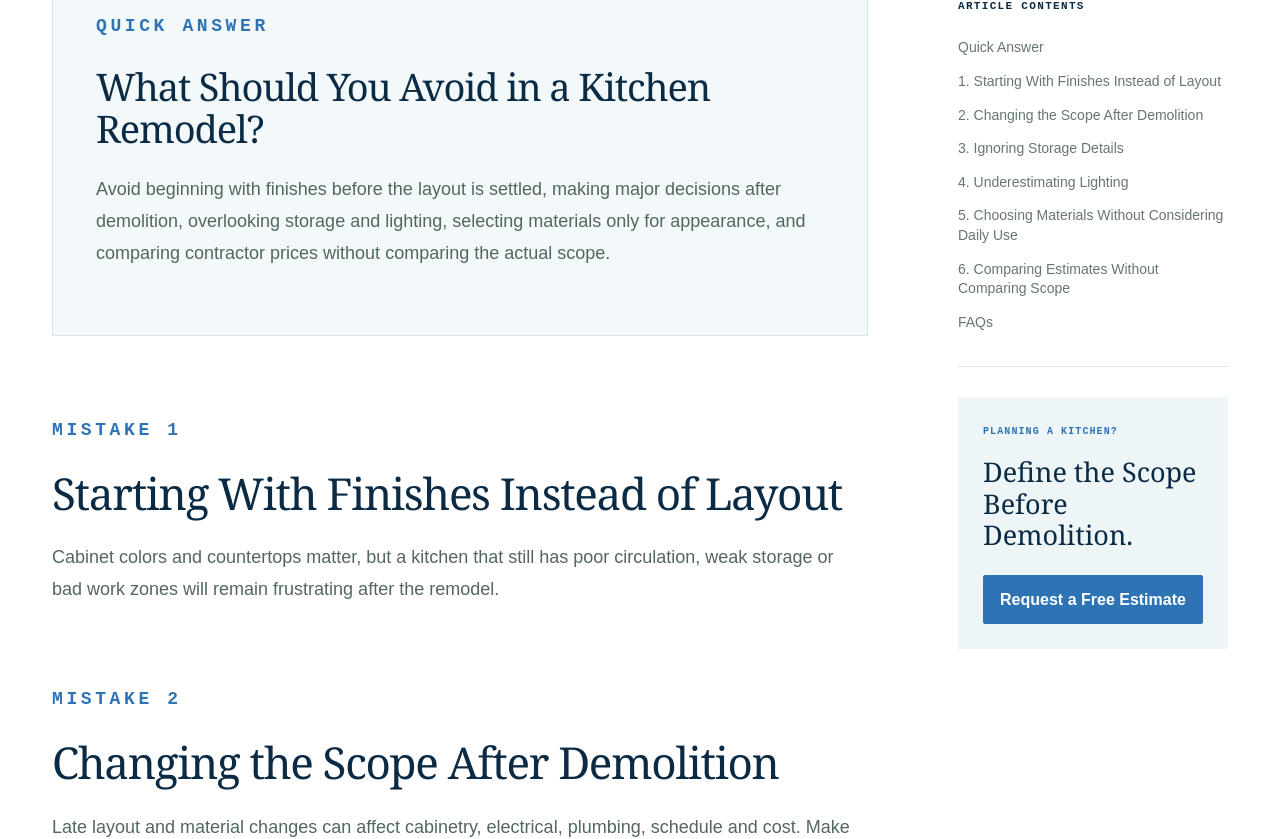
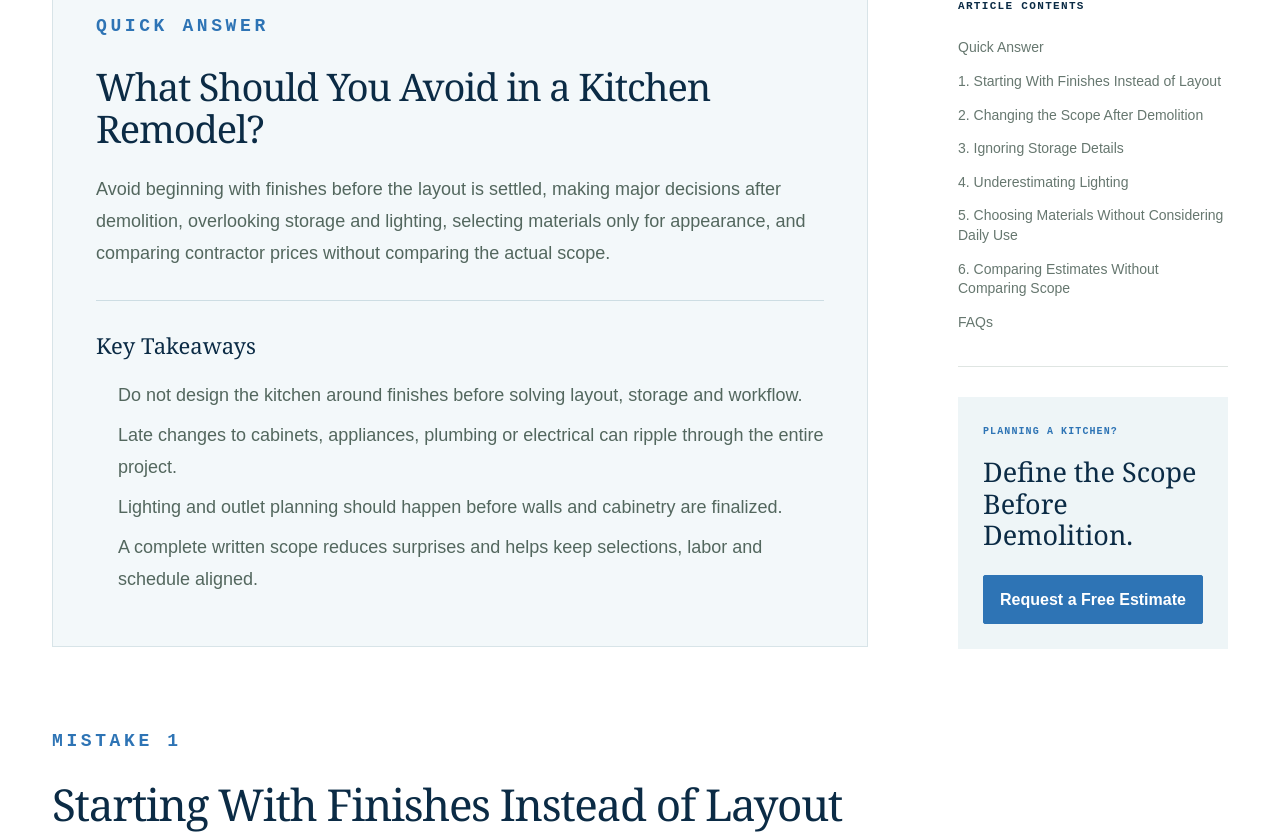
Before and after one commit to stylus1274/swift, a Next.js app: page /blog/what-not-to-do-kitchen-remodel in a window 1280 px wide. Shown: the part 1435-2274 px from the top of the page. Built offline with nearby package versions, Linux system fonts and the light colour scheme.

Commit message:
Add key takeaways to what-not-to-do-kitchen-remodel

```diff
--- a/app/blog/what-not-to-do-kitchen-remodel/page.tsx
+++ b/app/blog/what-not-to-do-kitchen-remodel/page.tsx
@@ -23,7 +23,17 @@ export default function Page(){return <main className="blog-page article-page"><
 <header className="article-header"><p className="eyebrow">KITCHEN REMODELING • HOMEOWNER FAQ</p><h1>What Not to Do in a Kitchen Remodel</h1><p className="article-deck">Most kitchen remodeling problems are easier to prevent before demolition than fix afterward. The biggest risks usually come from unclear scope, rushed selections and decisions made in the wrong order.</p><div className="article-meta"><span>REMODELING FAQ</span><span>8 MIN READ</span><span>UPDATED SEPTEMBER 21, 2026</span></div></header>
 <figure className="article-hero-image"><img src="/assets/projects/spring-hill-whole-home-remodel/kitchen-after.jpg" alt="Completed Swift kitchen remodel in Spring Hill, Florida"/><figcaption>A finished kitchen works best when layout, storage and finish decisions are made as one plan.</figcaption></figure>
 <div className="article-shell"><aside className="article-sidebar"><div className="article-contents"><p>Article Contents</p><a href="#quick-answer">Quick Answer</a>{mistakes.map((x,i)=><a href={"#mistake-"+(i+1)} key={x[0]}>{i+1}. {x[0]}</a>)}<a href="#faqs">FAQs</a></div><div className="article-sidebar-cta"><p>Planning a Kitchen?</p><h2>Define the Scope Before Demolition.</h2><a className="button blog-primary" href="/contact">Request a Free Estimate</a></div></aside>
-<article className="article-body"><section className="article-answer" id="quick-answer"><p className="eyebrow">QUICK ANSWER</p><h2>What Should You Avoid in a Kitchen Remodel?</h2><p>Avoid beginning with finishes before the layout is settled, making major decisions after demolition, overlooking storage and lighting, selecting materials only for appearance, and comparing contractor prices without comparing the actual scope.</p></section>
+<article className="article-body"><section className="article-answer" id="quick-answer"><p className="eyebrow">QUICK ANSWER</p><h2>What Should You Avoid in a Kitchen Remodel?</h2><p>Avoid beginning with finishes before the layout is settled, making major decisions after demolition, overlooking storage and lighting, selecting materials only for appearance, and comparing contractor prices without comparing the actual scope.</p>
+          <div className="article-takeaways">
+            <strong>Key Takeaways</strong>
+            <ul>
+              <li>Do not design the kitchen around finishes before solving layout, storage and workflow.</li>
+              <li>Late changes to cabinets, appliances, plumbing or electrical can ripple through the entire project.</li>
+              <li>Lighting and outlet planning should happen before walls and cabinetry are finalized.</li>
+              <li>A complete written scope reduces surprises and helps keep selections, labor and schedule aligned.</li>
+            </ul>
+          </div>
+        </section>
 {mistakes.map((x,i)=><section id={"mistake-"+(i+1)} key={x[0]}><p className="eyebrow">MISTAKE {i+1}</p><h2>{x[0]}</h2><p>{x[1]}</p></section>)}
 <section><p className="eyebrow">REAL PROJECT CONTEXT</p><h2>A Spring Hill Whole-Home Remodel Shows Why Coordination Matters.</h2><p>Swift&apos;s documented Spring Hill project included the kitchen along with multiple bathrooms, laundry, living spaces, bedrooms and the patio. Treating those scopes as one coordinated project helped keep selections and finish direction connected.</p><p><a href="/projects/whole-home-remodel-spring-hill-fl">View the Spring Hill whole-home remodel</a> or read <a href="/blog/kitchen-remodeling-spring-hill-fl-adds-value">what actually adds value in a Spring Hill kitchen remodel</a>.</p></section>
 <section className="article-faqs" id="faqs"><p className="eyebrow">COMMON QUESTIONS</p><h2>Kitchen Remodeling Mistake FAQs</h2>{faqItems.map((x,i)=><details open={i===0} key={x.question}><summary>{x.question}<span>+</span></summary><p>{x.answer}</p></details>)}</section></article></div>
```
